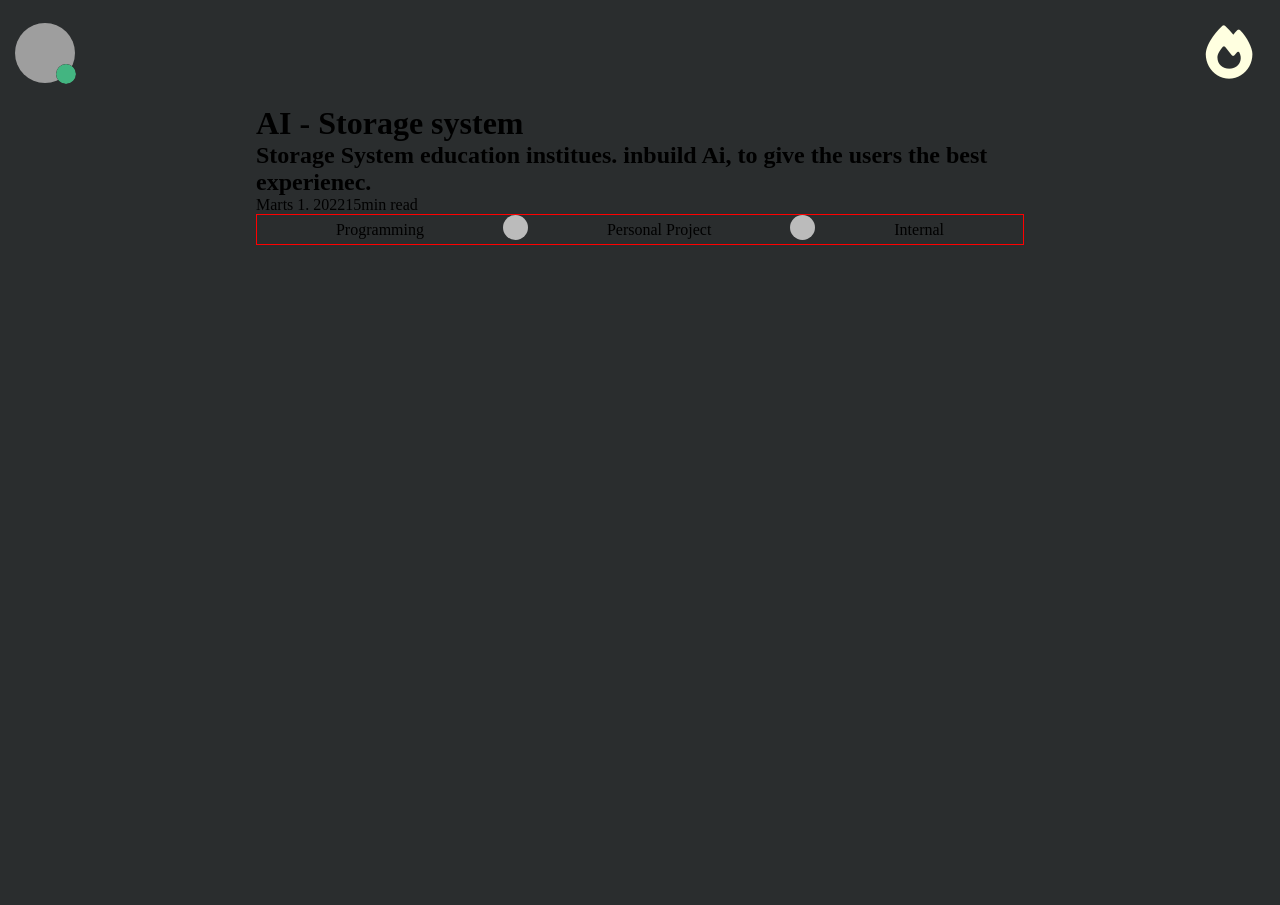
After one commit to beebsis/blog, a PHP site: page /pages/blogs.php in a window 1280 px wide. The commit adds this page. Run offline with PHP 8.4, Linux system fonts and the light colour scheme; some libraries are stand-ins or nearby versions; some web fonts are replaced; grey boxes are pictures that could not be loaded.

Commit message:
major update

```diff
--- /dev/null
+++ b/css/blogs.css
@@ -0,0 +1,51 @@
+* {
+    padding: 0;
+    margin: 0;
+}
+
+html {
+    width: 100vw;
+    height: 100vh;
+    margin: 0;
+    padding: 0;
+
+}
+
+body {
+    width: 100vw;
+    height: 100vh;
+    margin: 0;
+    padding: 0;
+    overflow: hidden;
+    background-color: var(--background);
+    transition: all ease-in-out 0.2s;
+    font-family: 'jetbrains mono';
+}
+
+.container {
+    height: 100vh;
+    width: 100vw;
+}
+
+.wrapper {
+    width: 60vw;
+    margin: 0 auto;
+
+}
+
+ul {
+    list-style: none;
+    list-style-type: none;
+    display: flex;
+    justify-content: space-evenly;
+    align-items: center;
+    border: 1px solid red;
+}
+
+.dot {
+    height: 25px;
+    width: 25px;
+    background-color: #bbb;
+    border-radius: 50%;
+    display: inline-block;
+}
--- a/css/utility/background.css
+++ b/css/utility/background.css
@@ -3,4 +3,5 @@
     height: 100vh;
     width: 100vw;
     position: absolute;
+    background-color: var(--background);
 }
--- /dev/null
+++ b/css/utility/nav.css
@@ -0,0 +1,137 @@
+/*Top*/
+.header {
+    display: flex;
+    flex-flow: row;
+    height: 75px;
+    padding: 15px;
+}
+
+a {
+    text-decoration: none;
+    color: var(--link-btns);
+}
+
+/*Discord Icon*/
+.icon {
+    position: relative;
+    width: 60px;
+    height: 60px;
+    border-radius: 50%;
+}
+
+.icon img {
+    width: 100%;
+    height: 100%;
+    border-radius: inherit;
+}
+
+.icon .indicator {
+    position: absolute;
+    top:85%;
+    left:85%;
+    transform: translate(-10px, -10px);
+    width: 20px;
+    height: 20px;
+    border-radius: inherit;
+    background: #303030;
+    overflow: hidden;
+    display: grid;
+    place-items: center;
+}
+
+.icon .indicator .status {
+    width: 20px;
+    height: 20px;
+    border-radius: inherit;
+}
+
+.icon .indicator .status::after {
+    content: '';
+    position: absolute;
+    top: 50%;
+    left: 50%;
+    transform: translate(-50%, -50%);
+}
+
+.icon.online .indicator .status {
+    background: #43b581;
+}
+
+.icon.dnd .indicator .status {
+    background: #f04747;
+}
+
+.icon.dnd .indicator .status::after {
+    background: #303030;
+    width: 4.5px;
+    height: 1.5px;
+}
+
+.icon.offline .indicator .status {
+    background: #747f8d;
+}
+
+.icon.offline .indicator .status::after {
+    background: #303030;
+    width: 12px;
+    height: 12px;
+    border-radius: inherit;
+}
+
+.icon.idle .indicator .status {
+    background: #faa61a;
+}
+
+.icon.idle .indicator .status::after {
+    background: #303030;
+    width: 7px;
+    height: 7px;
+    border-radius: inherit;
+    top: 50;
+    left: 0;
+    transform: none;
+}
+
+.header > div {
+    width: 100%;
+    align-items: center;
+    display: flex;
+}
+
+.icon-head {
+    justify-content: start;
+}
+
+.color-theme {
+    justify-content: end;
+}
+
+.color-theme i {
+    content: '';
+    color: lightyellow;
+}
+
+.color-theme i:hover {
+    cursor: pointer;
+    transition: all ease-in-out 0.7s;
+    color: rgb(238, 172, 73);
+}
+
+.color-theme i:focus {
+    transition: all ease-in-out 0.2s;
+    transform: rotate(90deg);
+    color: lightblue;
+}
+
+.color-theme button {
+    background: none;
+    border: none;
+    height: 72px;
+    width: 72px;
+    border-radius: 36px;
+    transition: all ease-in-out 0.2s;
+}
+
+.color-theme button:hover {
+    background: #222831;
+}
--- /dev/null
+++ b/lib/include/nav.php
@@ -0,0 +1,14 @@
+<div class="header">
+        <div class="icon-head">
+            <div class="icon online">
+                <img src="https://media2.giphy.com/media/fAVeI0iKIpFDsFycKA/giphy.gif?cid=ecf05e470qfg9tazsue1lv836xmtkjntmjczzjvyqynlg6hz&rid=giphy.gif&ct=g" alt="icon">
+                <div class="indicator">
+                    <div class="status"></div>
+                </div>
+            </div>
+        </div>
+        <div class="color-theme">
+            <!--On theme switch change to <i class="fa-solid fa-campground"></i> -->
+            <button class="theme-switch";><i class="fa-solid fa-fire fa-4x"></i> <!--<i class="fa-solid fa-moon"></i>--></button>
+        </div>
+    </div>
--- /dev/null
+++ b/pages/blogs.php
@@ -0,0 +1,67 @@
+<html lang="en">
+<head>
+    <meta charset="UTF-8">
+    <meta http-equiv="X-UA-Compatible" content="IE=edge">
+    <meta name="viewport" content="width=device-width, initial-scale=1.0">
+    <script src="https://kit.fontawesome.com/bb5aae4646.js" crossorigin="anonymous"></script>
+
+
+    <!--Utility-->
+    <link rel="stylesheet" href="../css/utility/colors.css">
+    <link rel="stylesheet" href="../css/utility/fonts.css">
+    <link rel="stylesheet" href="../css/utility/premade.css">
+    <link rel="stylesheet" href="../css/utility/background.css">
+    <link rel="stylesheet" href="../css/utility/tags.css">
+    <link rel="stylesheet" href="../css/utility/nav.css">
+
+    <!--page-->
+    <link rel="stylesheet" href="../css/blogs.css">
+
+    <!--JavaScript-->
+    <!--COOKIE
+        <script src="./js/themeChange.js" defer></script>
+        <script src="./js/expandPost.js" defer></script>
+    -->
+
+    <!--PHP DB CONNECT-->
+    <?php #include './lib/php/dbconnect.php'; ?>
+
+    <title>Beebsis' Blog</title>
+</head>
+<body>
+    <div class="background"></div>
+    <header>
+    <?php
+        include '../lib/include/nav.php';
+    ?>
+    </header>
+    <main>
+        <div class="background"></div>
+        <div class="container">
+            <div class="wrapper">
+                <div class="blog-top">
+                    <div class="blog-title">
+                        <h1>AI - Storage system</h1>
+                    </div>
+                    <div class="content-desc">
+                        <h2>Storage System education institues. inbuild Ai, to give the users the best experienec.</h2>
+                    </div>
+                    <div class="blog-info">
+                        <p><span class="date"></span>Marts 1. 2022<span class="readTime">15</span>min read</p>
+                    </div>
+                    <div class="self-tags">
+                        <ul>
+                            <li class="self-tag-1" value="1">Programming</li>
+                            <li class="spacer"><span class="dot"></span></li>
+                            <li class="self-tag-2" value="2">Personal Project</li>
+                            <li class="spacer"><span class="dot"></span></li>
+                            <li class="self-tag-3" value="3">Internal</li>
+                        </ul>
+                    </div>
+
+                </div>
+            </div>
+        </div>
+    </main>
+</body>
+</html>
```
Also changed, not shown: css/homepage.css (+0 -139 lines), index.php (+19 -15 lines), lib/include/dbconnect.php (renamed from lib/php/dbconnect.php), lib/include/post.php (renamed from lib/php/post.php).
